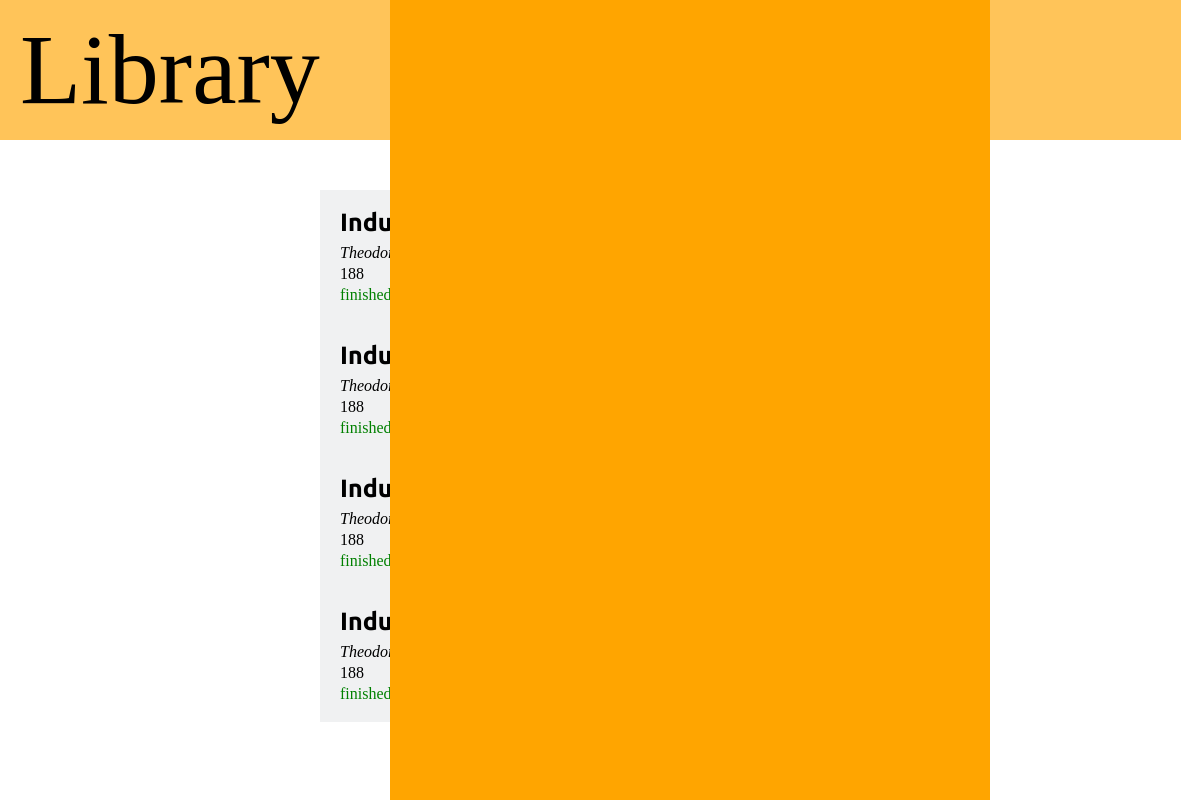
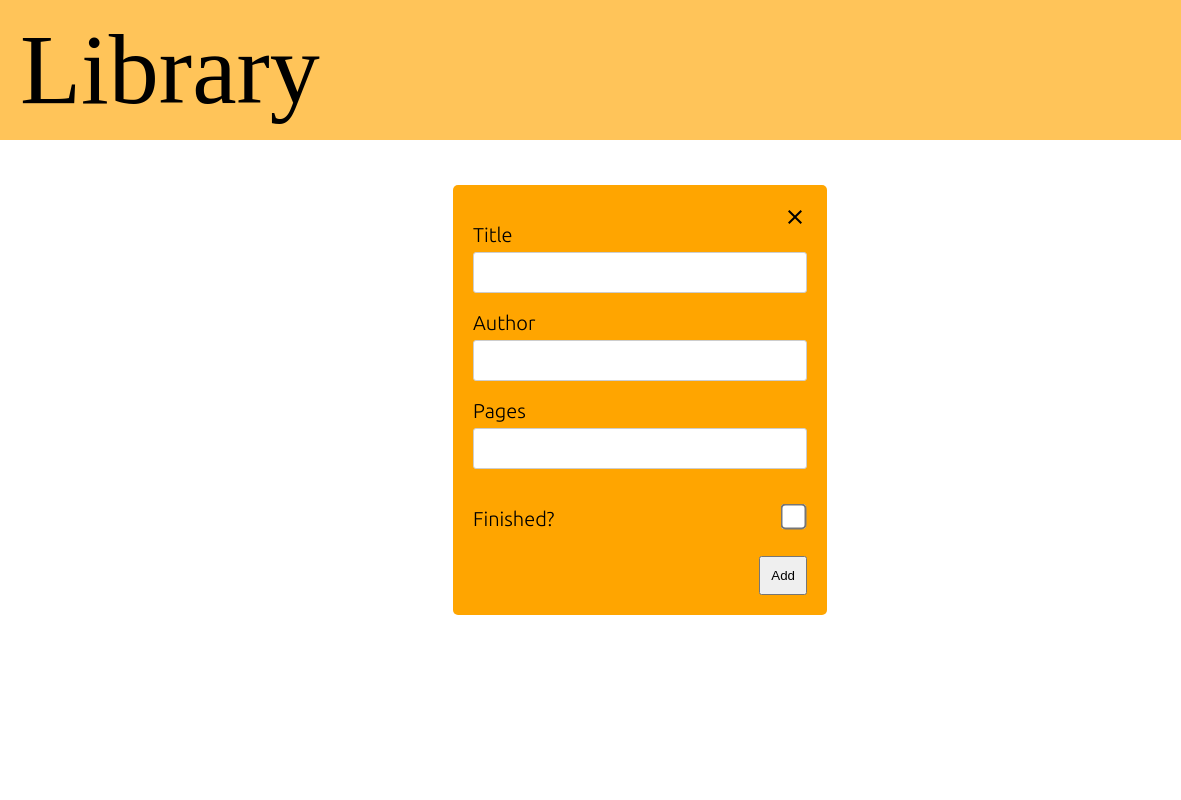
Before and after one commit to freshmre/library, a plain HTML site: page index.html in a window 1280 px wide. Both pictures are taken after a click on the picture 1222 px from the left and 70 px from the top of the page. Shown: the full height of the page, 0-1181 px from the left. Drawn offline with Linux system fonts and the light colour scheme.

Commit message:
Add add book functionality

```diff
--- a/index.html
+++ b/index.html
@@ -1,5 +1,6 @@
 <!DOCTYPE html>
 <html lang="en">
+
 <head>
   <meta charset="UTF-8">
   <link rel="stylesheet" href="reset.css">
@@ -7,94 +8,39 @@
 </head>
 
 <body>
-  <div id="add-new-book-menu">
-  </div>
+  <div id="container">
     <header>
       <p>Library</p>
       <img id="add-book-icon" src="assets/library_add_black_24dp.svg" alt="Add new book to library">
     </header>
     <div id="entries">
-    <!--
-    <div class="book" id="book1">
-      <div class="book-title">Industrial Society And It's Future</div>
-      <div class="book-author">Theodore J. Kaczynski</div>
-      <div class="pages">188</div>
-      <div class="is-read read">finished</div>
     </div>
-    <div class="book" id="book1">
-      <div class="book-title">Industrial Society And It's Future</div>
-      <div class="book-author">Theodore J. Kaczynski</div>
-      <div class="pages">188 pages</div>
-      <div class="is-read unread">unfinished</div>
   </div>
-    <div class="book" id="book1">
-      <div class="book-title">Industrial Society And It's Future</div>
-      <div class="book-author">Theodore J. Kaczynski</div>
-      <div class="pages">188</div>
-      <div class="is-read unread">unfinished</div>
+  <div id="popup">
+    <img src="assets/close_black_24dp.svg" alt="Close dialogue box" id="close-button">
+    <form action="">
+      <div class="add-book-popup-form">
+        <label for="book-title">Title</label>
+        <input type="text" name="book-title" id="title-box" required>
       </div>
-    <div class="book" id="book1">
-      <div class="book-title">Industrial Society And It's Future</div>
-      <div class="book-author">Theodore J. Kaczynski</div>
-      <div class="pages">188</div>
-      <div class="is-read unread">unfinished</div>
+      <div class="add-book-popup-form">
+        <label for="book-author">Author</label>
+        <input type="text" name="book-author" id="author-box" required>
       </div>
-    <div class="book" id="book1">
-      <div class="book-title">Industrial Society And It's Future</div>
-      <div class="book-author">Theodore J. Kaczynski</div>
-      <div class="pages">188</div>
-      <div class="is-read unread">unfinished</div>
+      <div class="add-book-popup-form">
+        <label for="book-pages">Pages</label>
+        <input type="text" name="book-pages" id="pages-box" required>
       </div>
-    <div class="book" id="book1">
-      <div class="book-title">Industrial Society And It's Future</div>
-      <div class="book-author">Theodore J. Kaczynski</div>
-      <div class="pages">188</div>
-      <div class="is-read unread">unfinished</div>
+      <div class="add-book-popup-form" id="finished-wrapper">
+        <label for="book-finished">Finished?</label>
+        <input type="checkbox" name="book-finished" id="finished-box">
       </div>
-    <div class="book" id="book1">
-      <div class="book-title">Industrial Society And It's Future</div>
-      <div class="book-author">Theodore J. Kaczynski</div>
-      <div class="pages">188</div>
-      <div class="is-read unread">unfinished</div>
+      <div class="add-book-popup-form">
+        <input type="submit" value="Add">
       </div>
-    <div class="book" id="book1">
-      <div class="book-title">Industrial Society And It's Future</div>
-      <div class="book-author">Theodore J. Kaczynski</div>
-      <div class="pages">188</div>
-      <div class="is-read unread">unfinished</div>
-    </div>
-    <div class="book" id="book1">
-      <div class="book-title">Industrial Society And It's Future</div>
-      <div class="book-author">Theodore J. Kaczynski</div>
-      <div class="pages">188</div>
-      <div class="is-read unread">unfinished</div>
-    </div>
-    <div class="book" id="book1">
-      <div class="book-title">Industrial Society And It's Future</div>
-      <div class="book-author">Theodore J. Kaczynski</div>
-      <div class="pages">188</div>
-      <div class="is-read unread">unfinished</div>
-    </div>
-    <div class="book" id="book1">
-      <div class="book-title">Industrial Society And It's Future</div>
-      <div class="book-author">Theodore J. Kaczynski</div>
-      <div class="pages">188</div>
-      <div class="is-read unread">unfinished</div>
-    </div>
-    <div class="book" id="book1">
-      <div class="book-title">Industrial Society And It's Future</div>
-      <div class="book-author">Theodore J. Kaczynski</div>
-      <div class="pages">188</div>
-      <div class="is-read unread">unfinished</div>
-    </div>
-    <div class="book" id="book1">
-      <div class="book-title">Industrial Society And It's Future</div>
-      <div class="book-author">Theodore J. Kaczynski</div>
-      <div class="pages">188</div>
-      <div class="is-read unread">unfinished</div>
-    </div>
-    -->
+    </form>
   </div>
   <script src="logic.js"></script>
 </body>
+
 </html>
--- a/logic.js
+++ b/logic.js
@@ -54,17 +54,58 @@ function makeBookDOMElement(book) {
 }
 
 function updateEntriesList(entriesListDOM, bookList) {
-  bookList.forEach( book => {
+  entriesListDOM.innerHTML = '';
+  bookList.forEach(book => {
     let newBook = makeBookDOMElement(book);
     entriesListDOM.append(newBook);
   })
 }
 
-let libraryEntries = document.getElementById('entries');
+function clearFields() {
+  titleBox.value = "";
+  authorBox.value = "";
+  pagesBox.value = "";
+  finishedCheckbox.checked = false;
+}
 
-addBookToLibrary('Industrial Society and Its Future', 'Theodore John Kaczynski', 188, true);
-addBookToLibrary('Industrial Society and Its Future', 'Theodore John Kaczynski', 188, true);
-addBookToLibrary('Industrial Society and Its Future', 'Theodore John Kaczynski', 188, true);
-addBookToLibrary('Industrial Society and Its Future', 'Theodore John Kaczynski', 188, true);
+function togglePopup() {
+  popup.classList.toggle('active');
+  container.classList.toggle('active');
+}
+
+const libraryEntries = document.getElementById('entries');
+const addBtn = document.getElementById('add-book-icon');
+const closeBtn = document.getElementById('close-button');
+const popup = document.getElementById('popup');
+const container = document.getElementById('container');
+const titleBox = document.getElementById('title-box');
+const authorBox = document.getElementById('author-box');
+const pagesBox = document.getElementById('pages-box');
+const finishedCheckbox = document.getElementById('finished-box');
+const addBookForm = document.querySelector('#popup form');
+
+addBtn.addEventListener('click', togglePopup);
+
+closeBtn.addEventListener('click', e => {
+  togglePopup();
+  clearFields();
+})
+
+addBookForm.onsubmit = e => {
+  e.preventDefault();
+  let title = titleBox.value;
+  let author = authorBox.value;
+  let pages = pagesBox.value;
+  let read = finishedCheckbox.checked;
+  togglePopup();
+  clearFields();
+  addBookToLibrary(title, author, pages, read);
+  updateEntriesList(libraryEntries, myLibrary);
+}
+
+// addBookToLibrary('Industrial Society and Its Future', 'Theodore John Kaczynski', 188, true);
+// addBookToLibrary('Industrial Society and Its Future', 'Theodore John Kaczynski', 188, true);
+// addBookToLibrary('Industrial Society and Its Future', 'Theodore John Kaczynski', 188, true);
+// addBookToLibrary('Industrial Society and Its Future', 'Theodore John Kaczynski', 188, true);
 
 updateEntriesList(libraryEntries, myLibrary);
--- a/style.css
+++ b/style.css
@@ -15,15 +15,75 @@ header {
   cursor: pointer;
 }
 
-#add-new-book-menu {
+#popup {
   position: fixed;
   background-color: orange;
-  top: 0px;
-  bottom: 0px;
-  right: calc(50% - 350px);
-  width: 600px;
+  top: 45%;
+  left: 50%;
+  transform: translate(-50%, -50%);
+  padding: 20px;
   z-index: 1000;
-  /* visibility: hidden; */
+  font-size: 20px;
+  font-family: 'Ubuntu', sand-serif;
+  border-radius: 5px;
+  visibility: hidden;
+}
+
+#popup.active {
+  transition: 0.2s ease-out;
+  top: 50%;
+  visibility: visible;
+}
+
+#container.active {
+  pointer-events: none;
+  user-select: none;
+}
+
+#close-button {
+  float: right;
+  cursor: pointer;
+}
+
+#popup label {
+  display: block;
+  margin-top: 20px;
+  margin-bottom: 7px;
+}
+
+#popup input[type="text"] {
+  padding: 5px;
+  border-radius: 3px;
+  border: 1px solid #cdcdcd;
+  font-size: 25px;
+}
+
+#popup input[type="text"]:focus {
+  outline: none;
+}
+
+#finished-wrapper {
+  display: flex;
+  flex-direction: row;
+  justify-content: space-between;
+  align-items: center;
+  margin-top: 20px;
+}
+
+#finished-box {
+  transform: scale(2);
+  margin-top: 10px;
+  margin-right: 7px;
+}
+
+#finished-box:focus {
+  outline: none;
+}
+
+#popup input[type="submit"] {
+  margin-top: 20px;
+  float: right;
+  padding: 10px;
 }
 
 #entries {
```
Also changed, not shown: assets/close_black_24dp.svg (added). Lines whose indentation alone changed are shown as unchanged.
